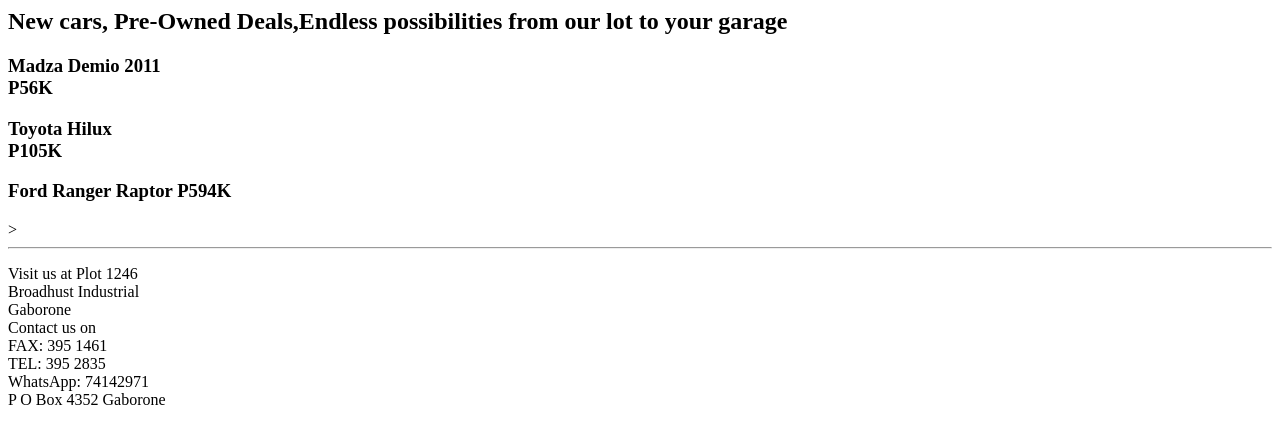
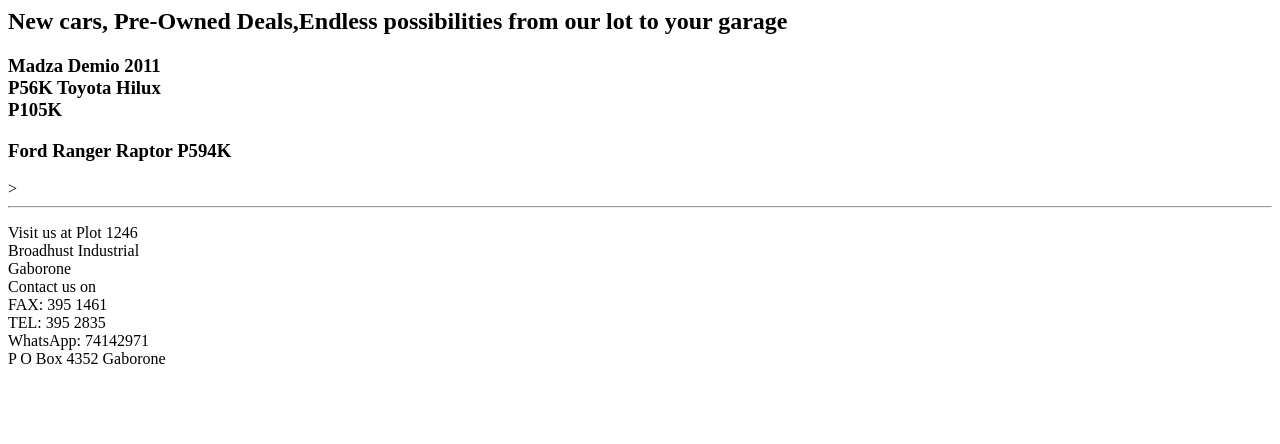
Before and after one commit to Bida24-108/SpeedstarMotors, a plain HTML site: page index.html in a window 1280 px wide. Drawn offline with Linux system fonts and the light colour scheme.

Commit message:
Update index.html

```diff
--- a/index.html
+++ b/index.html
@@ -4,7 +4,7 @@
 </head>
 <body>
 <h2>New cars, Pre-Owned Deals,Endless possibilities from our lot to your garage</h2>
-<h3>Madza Demio 2011<br>P56K</h3><h3>Toyota Hilux<br>P105K</h3><h3>Ford Ranger Raptor P594K</h3>>
+<h3>Madza Demio 2011<br>P56K Toyota Hilux<br>P105K</h3><h3>Ford Ranger Raptor P594K</h3>>
 <hr />
 <p>Visit us at Plot 1246 <br>Broadhust Industrial<br>Gaborone<br>Contact us on<br>FAX: 395 1461<br>TEL: 395 2835<br>WhatsApp: 74142971<br>P O Box 4352 Gaborone</p>
 </body>
```
